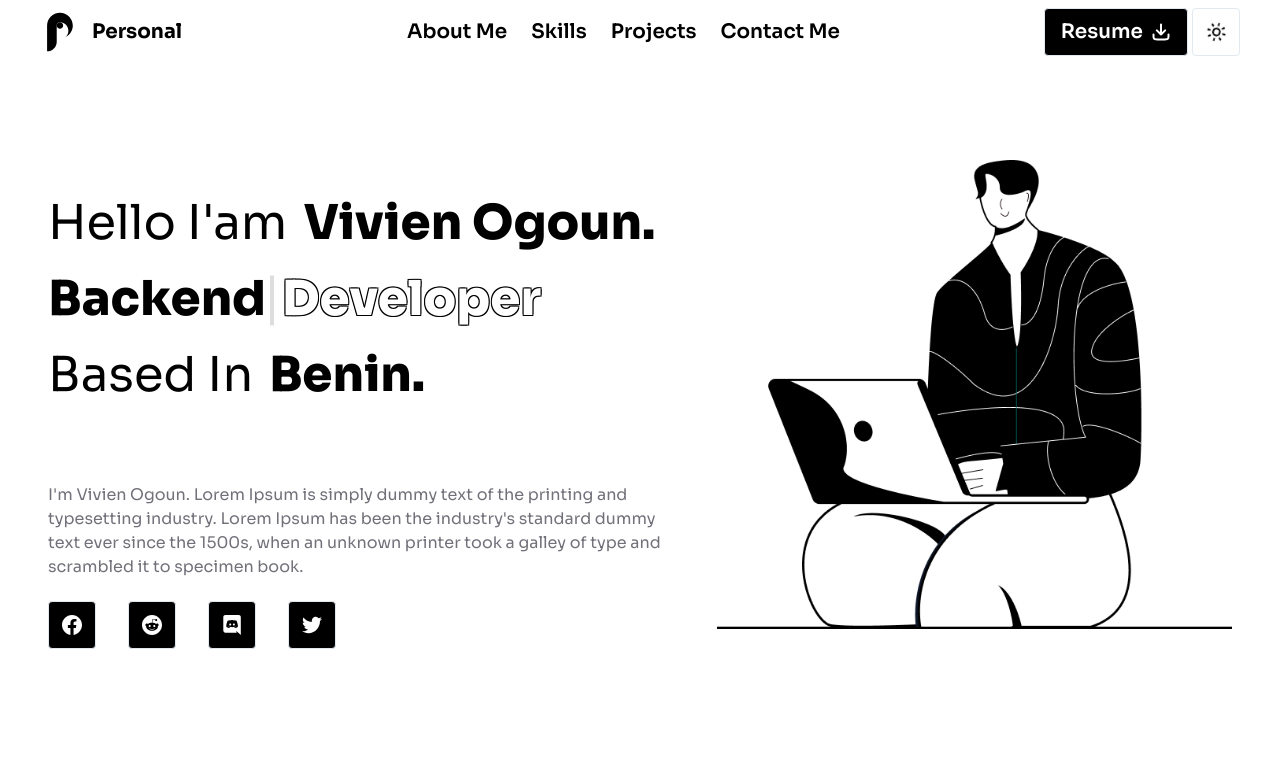
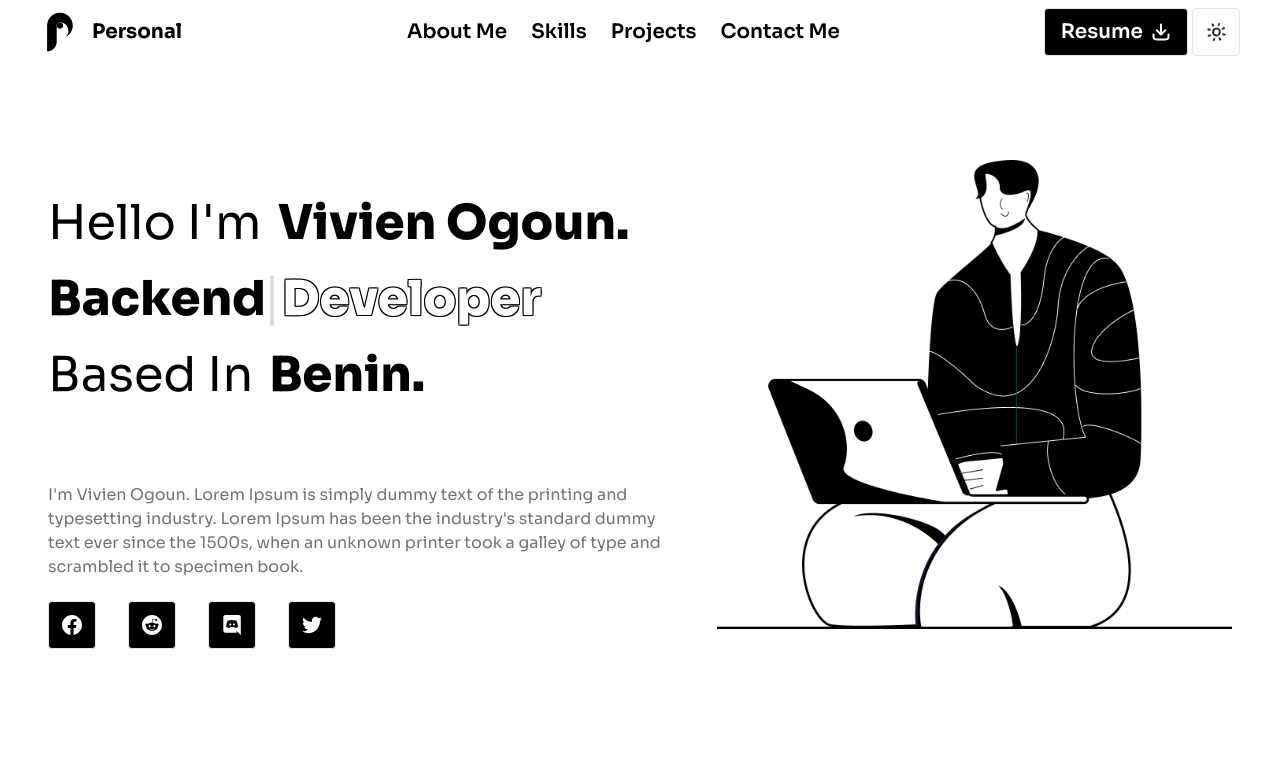
Before and after one commit to vivienogoun/FigmaToCode-Challenge-Week4-vivien, a Next.js app: page / in a window 1280 px wide. Shown: the top 770 px of the page. Built offline with nearby package versions, Linux system fonts and the light colour scheme.

Commit message:
Update hero.tsx
fix typo

```diff
--- a/components/layout/hero.tsx
+++ b/components/layout/hero.tsx
@@ -70,7 +70,7 @@ export const Hero = () => {
         <div className="flex flex-col items-start justify-start gap-8 md:gap-20 md:py-5">
           <div className="flex flex-col items-start justify-start gap-3 md:gap-5">
             <div className="display-text-m lg:display-text-lg xl:display-text flex items-start justify-start gap-4 text-foreground">
-              <span className="relative">Hello I&apos;am</span>
+              <span className="relative">Hello I&apos;m</span>
               <span className="font-extrabold ">Vivien Ogoun.</span>
             </div>
             <div className="flex items-start justify-start gap-4 font-extrabold">
```
